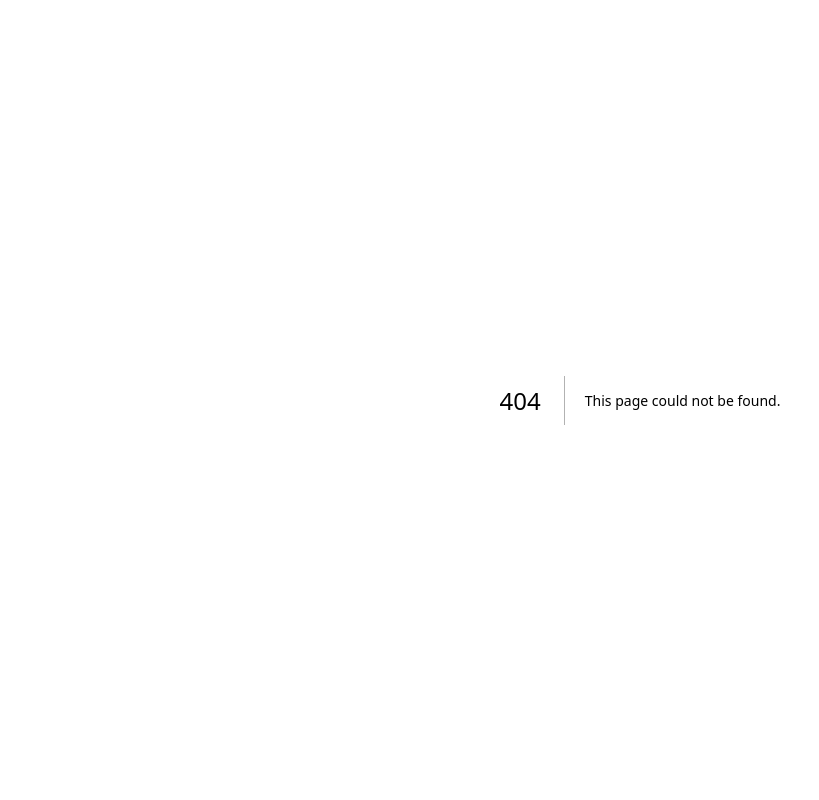
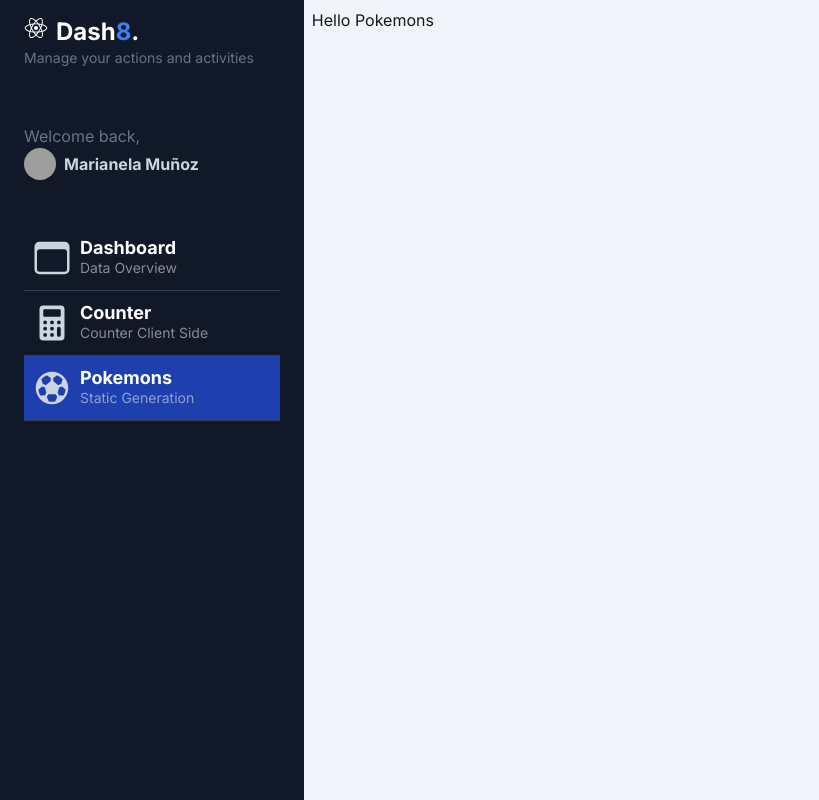
Before and after one commit to Nelitaa/my-dashboard-nextjs, a Next.js app: page /dashboard/pokemons in a window 1280 px wide. Before the commit this address had no page. Shown: the whole page, without its empty margins (0-819 px from the left). Built offline with nearby package versions, Linux system fonts and the light colour scheme; grey boxes are pictures that could not be loaded.

Commit message:
Create pokemons page

```diff
--- a/src/app/components/Sidebar.tsx
+++ b/src/app/components/Sidebar.tsx
@@ -1,6 +1,6 @@
 import Image from 'next/image'
 import React from 'react'
-import { IoCalculator, IoLogoReact } from 'react-icons/io5'
+import { IoCalculator, IoFootball, IoLogoReact } from 'react-icons/io5'
 import { IoBrowsersOutline } from 'react-icons/io5'
 import { SidebarMenuItem } from './SidebarMenuItem'
 
@@ -16,6 +16,12 @@ const menuItems = [
     icon: <IoCalculator size={40} />,
     title: 'Counter',
     subTitle: 'Counter Client Side'
+  },
+  {
+    path: '/dashboard/pokemons',
+    icon: <IoFootball size={40} />,
+    title: 'Pokemons',
+    subTitle: 'Static Generation'
   }
 ]
 
--- a/src/app/dashboard/counter/page.tsx
+++ b/src/app/dashboard/counter/page.tsx
@@ -1,28 +1,15 @@
-'use client'
+import { CartCounter } from "@/app/shopping-cart";
 
-import { useState } from "react";
+export const metadata = {
+  title: 'Shopping Cart',
+  description: 'A simple counter',
+};
 
 export default function CounterPage() {
-
-  const [count, setCount] = useState(5);
-
   return (
     <div className="flex flex-col items-center justify-center w-full h-full">
       <span>Shopping Cart Products</span>
-      <span className="text-9xl"> { count } </span>
-
-      <div className="flex">
-        <button
-          onClick={() => setCount(count + 1)}
-          className="flex items-center justify-center p-2 rounded-xl bg-gray-900 text-white hover:bg-gray-600 transition-all w-[100px] mr-2">
-          +1
-        </button>
-        <button
-          onClick={() => setCount(count - 1)}
-          className="flex items-center justify-center p-2 rounded-xl bg-gray-900 text-white hover:bg-gray-600 transition-all w-[100px] mr-2">
-          -1
-        </button>
-      </div>
+      <CartCounter value={ 20 } />
     </div>
   );
 }
--- /dev/null
+++ b/src/app/dashboard/pokemons/page.tsx
@@ -0,0 +1,8 @@
+
+export default function PokemonsPage() {
+  return (
+    <div>
+      <h1>Hello Pokemons</h1>
+    </div>
+  );
+}
--- /dev/null
+++ b/src/app/shopping-cart/components/CartCounter.tsx
@@ -0,0 +1,30 @@
+'use client';
+
+import React from 'react'
+import { useState } from 'react';
+
+interface Props {
+  value?: number;
+}
+
+export const CartCounter = ({ value = 0 }: Props) => {
+  const [count, setCount] = useState(value);
+
+  return (
+    <>
+      <span className="text-9xl"> { count } </span>
+      <div className="flex">
+      <button
+        onClick={() => setCount(count + 1)}
+        className="flex items-center justify-center p-2 rounded-xl bg-gray-900 text-white hover:bg-gray-600 transition-all w-[100px] mr-2">
+        +1
+      </button>
+      <button
+        onClick={() => setCount(count - 1)}
+        className="flex items-center justify-center p-2 rounded-xl bg-gray-900 text-white hover:bg-gray-600 transition-all w-[100px] mr-2">
+        -1
+      </button>
+    </div>
+    </>
+  )
+}
--- /dev/null
+++ b/src/app/shopping-cart/index.ts
@@ -0,0 +1 @@
+export { CartCounter } from './components/CartCounter';
```
